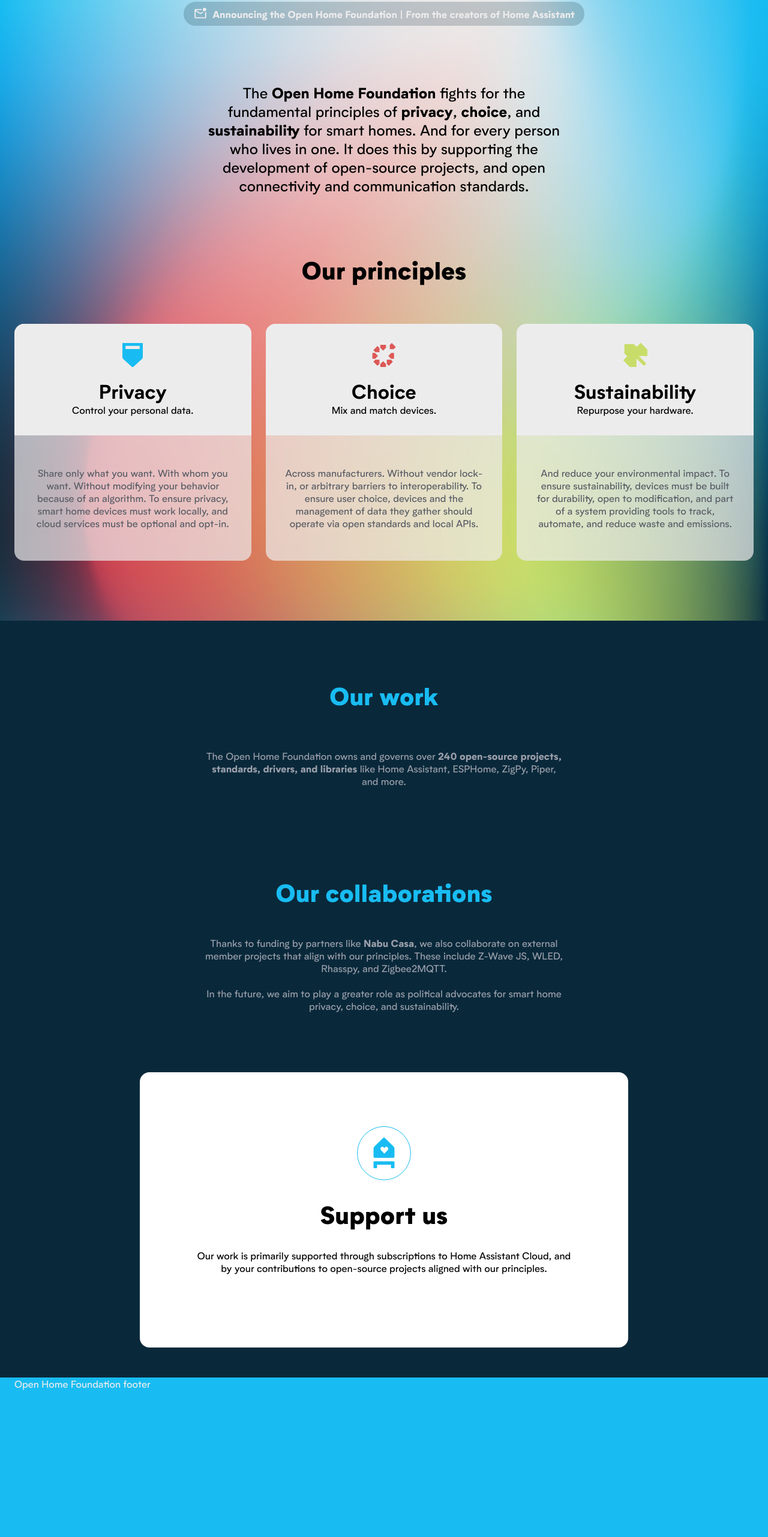
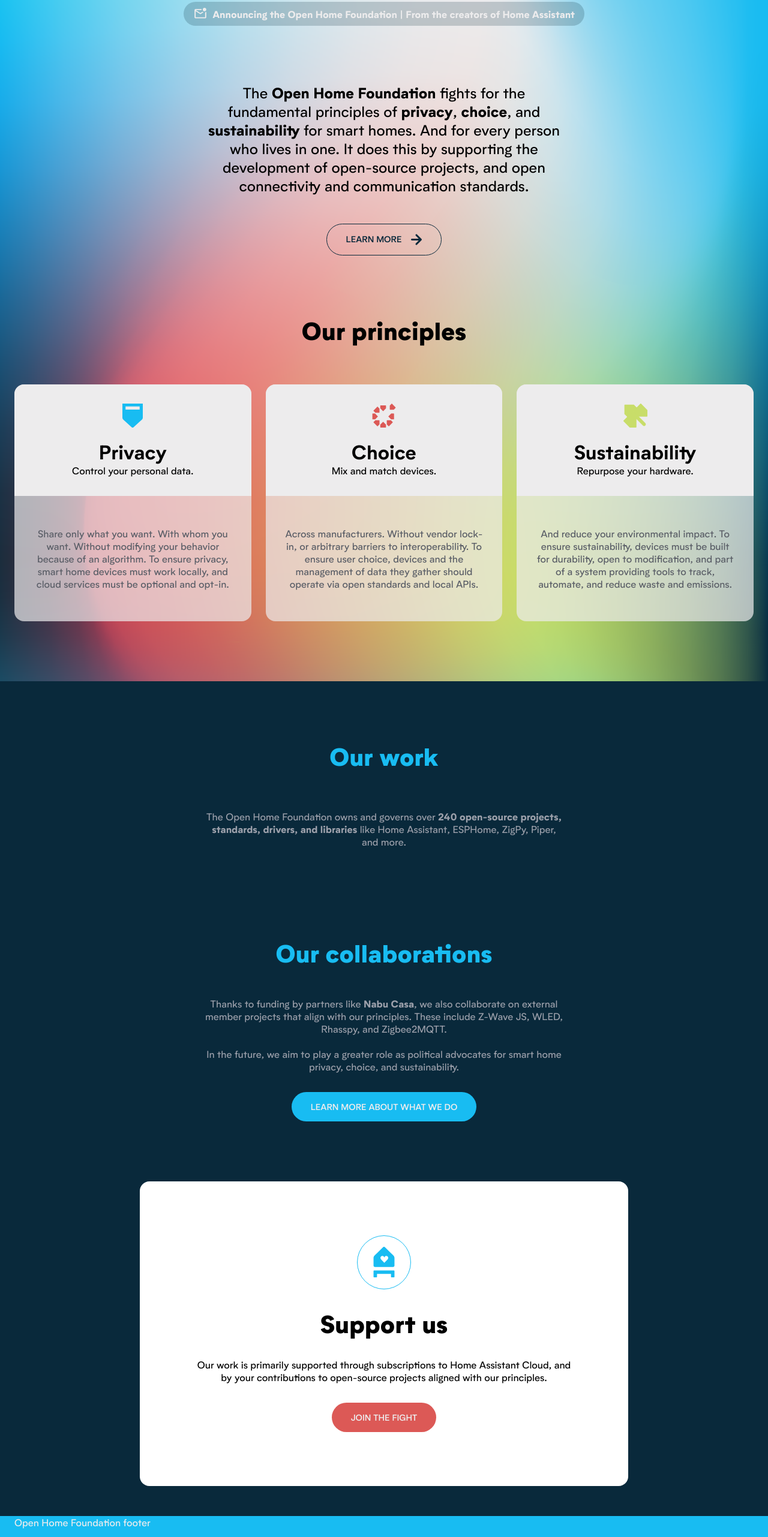
Before and after one commit to OpenHomeFoundation/website, an Eleventy site: page src/index.html in a window 1280 px wide. Shown: the part 197-2760 px from the top of the page at 60% size. Built offline with nearby package versions, Linux system fonts and the light colour scheme; Eleventy itself is replaced by a stand-in of ours; files that its build step writes are made by us from their sources; what postcss-import-ext-glob would draw is missing.

Commit message:
Add buttons

```diff
--- a/src/assets/css/components/button.css
+++ b/src/assets/css/components/button.css
@@ -3,8 +3,10 @@
   padding: 16px 32px;
   align-items: flex-start;
   align-content: flex-start;
-  gap: 8px 32px;
+  gap: 8px 16px;
   flex-wrap: wrap;
+  border-radius: 80px;
+  width: auto;
 
   font-family: Biotif;
   font-size: 14px;
@@ -12,8 +14,30 @@
   font-weight: 500;
   line-height: normal;
   text-transform: uppercase;
+  text-decoration: none;
+
+  background-color: var(--primary-color);
+  color: var(--on-primary-color);
 }
 
-.button {
-  background-color: "primary"
+.button-secondary {
+  background-color: var(--secondary-color);
+  color: var(--on-secondary-color);
 }
+
+.button-tertiary {
+  background-color: var(--tertiary-color);
+  color: var(--on-tertiary-color);
+}
+
+.button-outline {
+  background-color: transparent;
+  color: var(--primary-text-color);
+  border: 1px solid var(--primary-text-color);
+}
+
+.button-outline-light {
+  background-color: transparent;
+  color: var(--on-dark-color);
+  border: 1px solid var(--on-dark-color);
+}
--- a/src/assets/css/global/variables.css
+++ b/src/assets/css/global/variables.css
@@ -15,6 +15,7 @@ html {
   --on-primary-color: var(--light-grey-color);
   --on-secondary-color: var(--light-grey-color);
   --on-tertiary-color: var(--dark-color);
+  --on-dark-color: var(--light-grey-color);
 
   --primary-text-color: var(--dark-blue-color);
   --secondary-text-color: var(--dark-grey-color);
--- a/src/assets/css/pages/index.css
+++ b/src/assets/css/pages/index.css
@@ -32,6 +32,9 @@
 
 #intro .intro-content {
   grid-column: span 12;
+  display: flex;
+  flex-direction: column;
+  align-items: center;
   text-align: center;
 }
 
@@ -41,6 +44,7 @@
   font-style: normal;
   font-weight: 400;
   line-height: normal;
+  margin-bottom: 48px;
 }
 
 @media (min-width: 768px) {
@@ -107,6 +111,9 @@
 }
 
 #work .grid-item {
+  display: flex;
+  flex-direction: column;
+  align-items: center;
   grid-column: span 12;
 }
 
@@ -128,7 +135,14 @@
   margin-bottom: 48px;
 }
 
+#collaborations p {
+  margin-bottom: 32px;
+}
+
 #collaborations .grid-item {
+  display: flex;
+  flex-direction: column;
+  align-items: center;
   grid-column: span 12;
 }
 
--- a/src/index.html
+++ b/src/index.html
@@ -22,6 +22,7 @@ description: Open Home Foundation
             of open-source projects, and open connectivity and communication
             standards.
           </p>
+          <a href="" class="button button-outline">Learn more<img src="/assets/images/icons/arrow-right.svg"></a>
         </div>
       </div>
     </div>
@@ -110,6 +111,7 @@ description: Open Home Foundation
             In the future, we aim to play a greater role as political advocates
             for smart home privacy, choice, and sustainability.
           </p>
+          <a class="button" href="">Learn more about what we do</a>
         </div>
       </div>
     </div>
@@ -127,6 +129,7 @@ description: Open Home Foundation
             Assistant Cloud, and by your contributions to open-source projects
             aligned with our principles.
           </p>
+          <a class="button button-secondary" href="">Join the fight</a>
         </div>
       </div>
     </div>
```
Also changed, not shown: src/assets/images/icons/arrow-right.svg (added).
